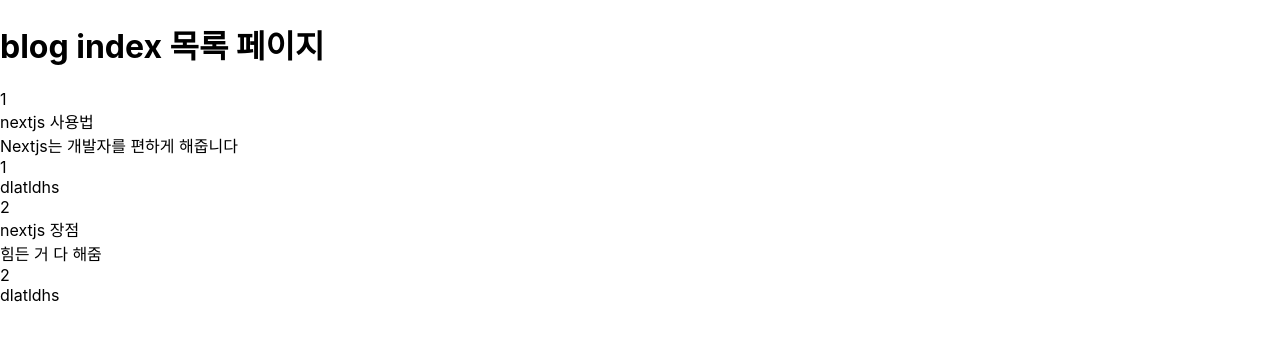
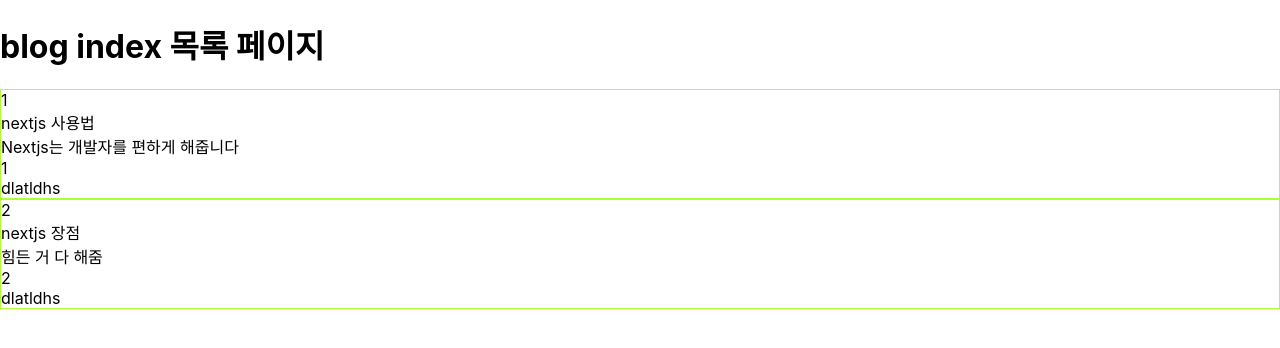
Before and after one commit to dlatldhs/nextjs-blog, a Next.js app: page /blog in a window 1280 px wide. Shown: the top 348 px of the page. Built offline with nearby package versions, Linux system fonts and the light colour scheme.

Commit message:
nextjs module css 적용

```diff
--- a/pages/blog/index.js
+++ b/pages/blog/index.js
@@ -2,6 +2,7 @@
 import Image from 'next/image'
 import axios from 'axios';
 import { useEffect, useState } from 'react';
+import style from './index.module.css';
 
 export default function Home() {
   const [blogList, setBlogList] = useState([]);
@@ -21,7 +22,7 @@
       {/* <h1>{JSON.stringify(blogList)}</h1> */}
       {blogList.map((blog) => {
         return (
-          <div key={blog.id}>
+          <div className={style.blog} key={blog.id}>
             <div>{blog.id}</div>
             <div>{blog.title}</div>
             <div>{blog.content}</div>
--- /dev/null
+++ b/pages/blog/index.module.css
@@ -0,0 +1,3 @@
+.blog {
+    border: 1px solid greenyellow;
+}
```
Also changed, not shown: pages/blog/index.css (deleted).
